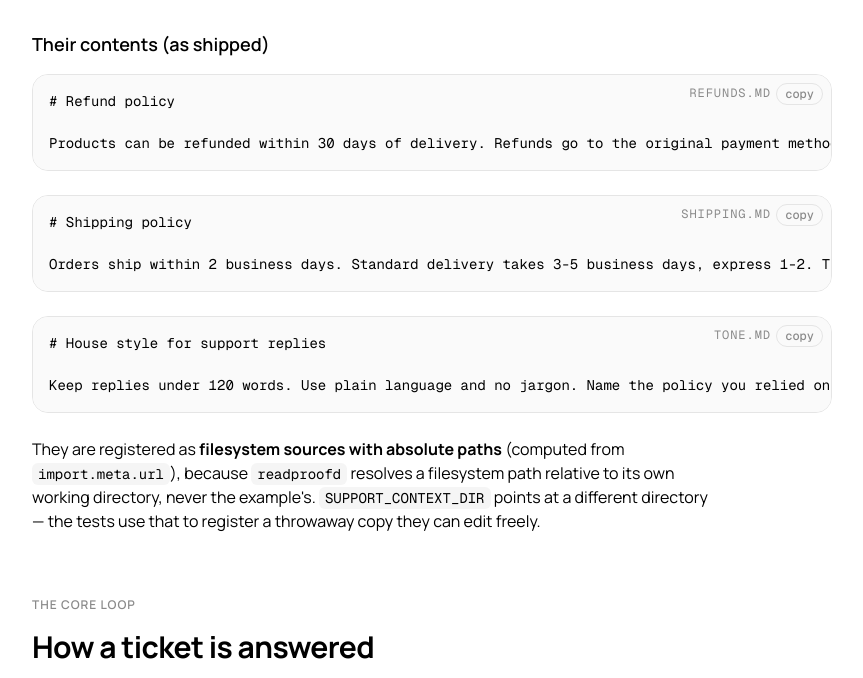
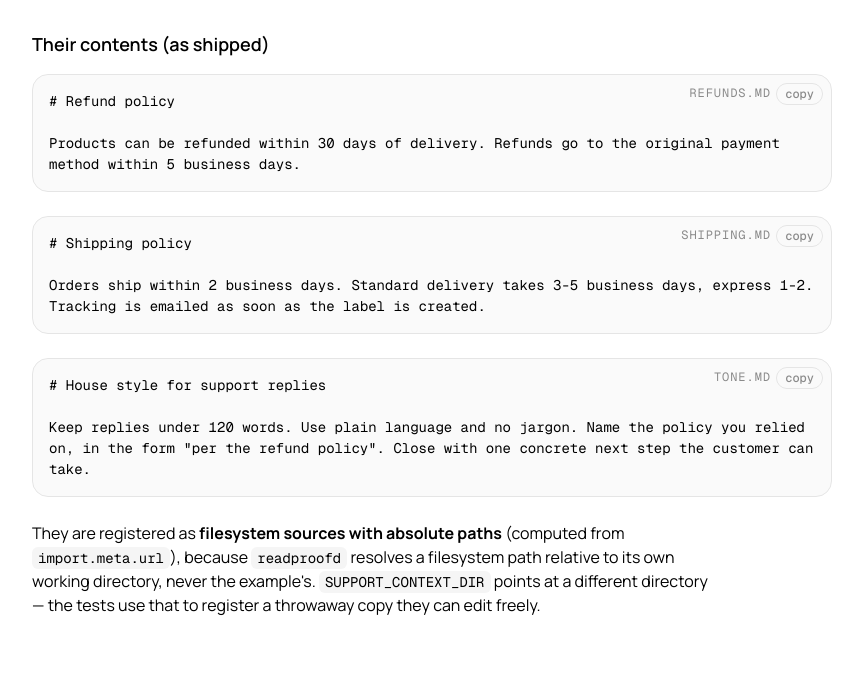
Before and after one commit to fbzz/readproof, a plain HTML site: page site/examples/support-agent/index.html in a window 1280 px wide. Shown: the part 2396-3074 px from the top of the page, without its empty margins (320-1183 px from the left). Drawn offline with nearby package versions, Linux system fonts and the light colour scheme.

Commit message:
site: support agent guide — wrap command blocks too; keep the file tree as a scroller
Co-Authored-By: Claude Fable 5 <noreply@anthropic.com>

```diff
--- a/site/examples/support-agent/index.html
+++ b/site/examples/support-agent/index.html
@@ -155,7 +155,8 @@
   h4 { font-weight: 600; font-size: 16px; line-height: 24px; margin: 24px 0 8px; }
   /* transcripts wrap instead of hiding behind a horizontal scrollbar */
   .term { white-space: pre-wrap; overflow-wrap: anywhere; font-size: 13px; line-height: 20px; }
-  .code { font-size: 13px; line-height: 20px; }
+  .code { font-size: 13px; line-height: 20px; white-space: pre-wrap; overflow-wrap: anywhere; }
+  .code.tree { white-space: pre; overflow-wrap: normal; }
   .code[data-lang]::before { right: 60px; }
 </style>
 </head>
```
